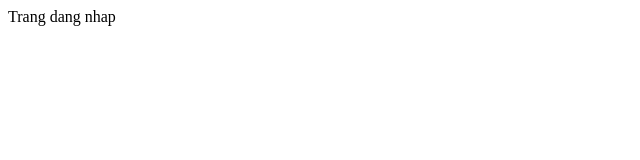
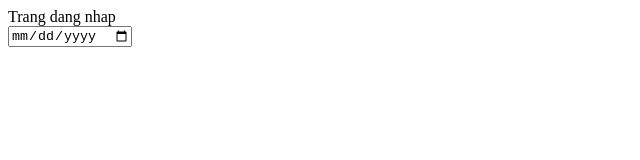
Before and after one commit to LIM-K22A775-VN/he28-bai04-shoponline, a plain HTML site: page login.html in a window 1280 px wide. Shown: the whole page, without its empty margins (0-640 px from the left). Drawn offline with Linux system fonts and the light colour scheme.

Commit message:
update page login

```diff
--- a/login.html
+++ b/login.html
@@ -7,5 +7,8 @@
 </head>
 <body>
     Trang dang nhap
+    <form action="">
+        <input type="date">
+    </form>
 </body>
 </html>
```
